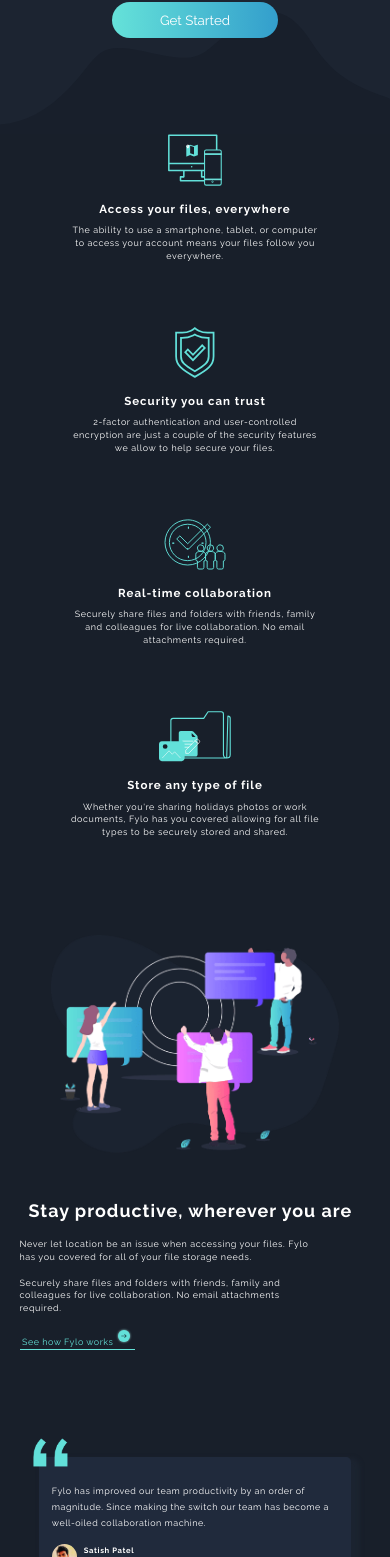
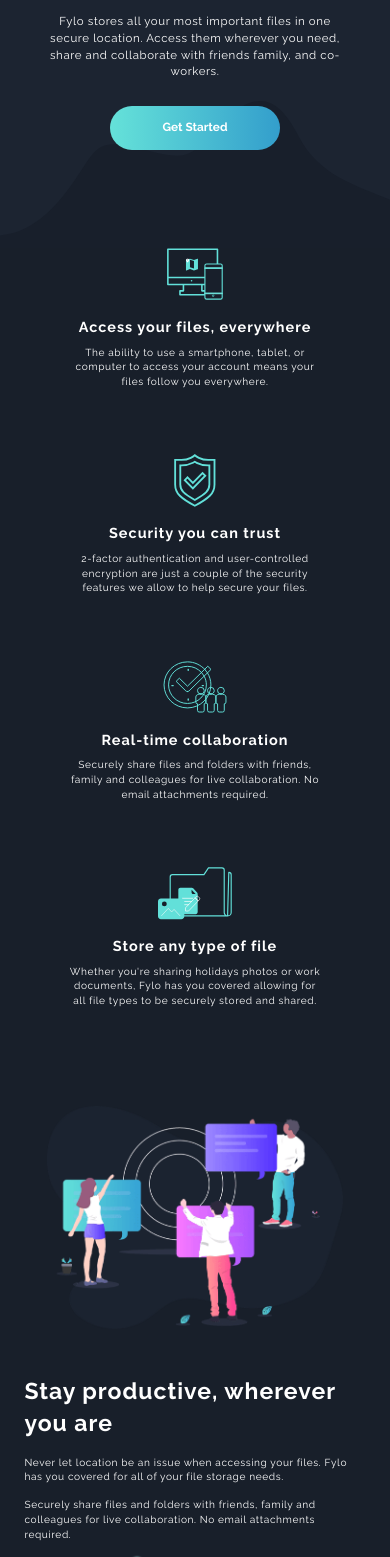
Before and after one commit to StefanSelfTaught/fylo_design, a website: page index.html in a window 390 px wide. Shown: the part 443-2000 px from the top of the page. Drawn offline with Linux system fonts and the light colour scheme.

Commit message:
Small Changes

```diff
--- a/index.html
+++ b/index.html
@@ -12,7 +12,7 @@
 		<nav class="navbar">
 			<img class="navbar__logo" src="images/logo.svg">
 			<ul class="navbar__items">
-				<li class="navbar-item"><a href="/">Feature</a></li>
+				<li class="navbar-item"><a href="/">Features</a></li>
 				<li class="navbar-item"><a href="/">Team</a></li>
 				<li class="navbar-item"><a href="/">Sign in</a></li>
 			</ul>
--- a/sass/_base.scss
+++ b/sass/_base.scss
@@ -36,19 +36,19 @@
 	font-size: 62.5%;
 
 	@media only screen and (max-width: $bp-large) {
-		font-size: 55%;
+		font-size: 56%;
 	}
 
 	@media only screen and (max-width: $bp-medium) {
-		font-size: 50%;
+		font-size: 51%;
   	}
 
   	@media only screen and (max-width: $bp-small) {
-		font-size: 45%;
+		font-size: 46%;
   	}
 
   	@media only screen and (max-width: $bp-smallest) {
-  		font-size: 40%;
+  		font-size: 41%;
   	}
 }
 
--- a/sass/_components.scss
+++ b/sass/_components.scss
@@ -13,12 +13,18 @@
 
 	&-item {
 		@include raleway-font;
-		font-size: 1.4rem;
+		font-size: 1.75rem;
 		font-weight: 400;
 
 		&:not(:last-child) {
 			margin-right: 4rem;
+
+			@media only screen and (max-width: 28.75em) {
+				margin-right: 2.5rem;
+ 			}
 		}
+
+
 
 		a {
 			color: $color-white;
@@ -34,7 +40,7 @@
 		width: 63rem;
 		height: auto;
 
-		@media only screen and (max-width: 26.25rem) {
+		@media only screen and (max-width: 26.25em) {
 			width: 55rem;
  		}
 
@@ -53,7 +59,7 @@
 			margin: 3rem auto;
 			letter-spacing: 1px;
 
-			@media only screen and (max-width: 50rem) {
+			@media only screen and (max-width: 50em) {
 				width: 70%;
  			}
 
@@ -67,9 +73,9 @@
 		}
 
 		p {
-			font-size: 1.6rem;
+			font-size: 1.75rem;
 			width: 42.5%;
-			margin: 2rem auto;
+			margin: 4rem auto;
 			letter-spacing: .6px;
 
 			@media only screen and (max-width: 50rem) {
@@ -90,8 +96,10 @@
 		@include raleway-font;
 		color: $color-white;
 		border: none;
+		font-weight: 700;
+		font-size: 1.8rem;
 		outline: none;
-		padding: 1.3rem 7.5rem;
+		padding: 2rem 8rem;
 		border-radius: 100px;
 		background: linear-gradient(to right, $color-accent-1, $color-accent-2);
 	}
@@ -108,27 +116,39 @@
 		}
 
 		h2 {
-			font-size: 1.8rem;
+			font-size: 2.2rem;
 			margin-bottom: 1rem;
 			margin-top: 2rem;
 		}
 
 		p {
 			font-weight: 400;
-			font-size: 1.4rem;
+			font-size: 1.55rem;
 		}
 	}
 
 	&__img-productive {
 		width: 55rem;
-		margin-right: 2rem;
+		margin-right: 4rem;
 
-		@media only screen and (max-width: $bp-medium) {
-			width: 45rem;
+		@media only screen and (max-width: 73em) {
+			width: 51rem;
   		}
 
   		@media only screen and (max-width: $bp-large) {
 			width: 49rem;
+  		}
+
+		@media only screen and (max-width: 60em) {
+			width: 49rem;
+  		}
+
+		@media only screen and (max-width: 59em) {
+			width: 47rem;
+  		}
+
+		@media only screen and (max-width: $bp-medium) {
+			width: 45rem;
   		}
 
   		@media only screen and (max-width: 53.12em) {
@@ -141,7 +161,7 @@
 			margin-bottom: 7rem;
   		}
 
-  		@media only screen and (max-width: 26.25rem) {
+  		@media only screen and (max-width: 26.25em) {
 			width: 53rem;
  		}
 
@@ -151,31 +171,21 @@
 	}
 
 	&__productive {
-		width: 85%;
-		margin: 0 auto;
-
-		@media only screen and (max-width: 25em) {
-			width: 100%;
- 		}
 
 		h2 {
 			width: 40rem;
-			font-size: 3rem;
+			font-size: 3.5rem;
 			line-height: 1.4;
 			margin-bottom: 2.3rem;
 
 			@media only screen and (max-width: 53.12em) {
-				width: 53rem;
+				width: 100%;
   			}
 
   			@media only screen and (max-width: 50em) {
-				width: 55rem;
+				width: 62rem;
 				margin: 0 auto;
 				margin-bottom: 2.3rem;
-  			}
-
-  			@media only screen and (max-width: 34.3em) {
-				font-size: 2.8rem;
   			}
 
   			@media only screen and (max-width: 26.25rem) {
@@ -188,9 +198,18 @@
 		}
 
 		p {
-			font-size: 1.4rem;
+			font-size: 1.55rem;
 			width: 50rem;
 			margin-bottom: 2rem;
+
+			@media only screen and (max-width: 60em) {
+				width: 48rem;
+  			}
+
+			@media only screen and (max-width: 53.12em) {
+				width: 49rem;
+  			}
+
 			@media only screen and (max-width: 50em) {
 				width: 70rem;
   			}
@@ -206,26 +225,14 @@
   			@media only screen and (max-width: 26.25em) {
 				width: 50rem;
  			}
-
- 			@media only screen and (max-width: 25em) {
-				width: 46rem;
- 			}
 		}
-	}
-
-	.box-hidden {
-		display: none;
-
-		@media only screen and (max-width: 53.125em) {
-			display: block;
-  		}
 	}
 
 	&__btn {
 		color: $color-accent-1;
 		text-decoration: none;
 		border-bottom: 1px solid $color-accent-1;
-		font-size: 1.4rem;
+		font-size: 1.5rem;
 		padding: .4rem;
 		letter-spacing: .5px;
 	}
@@ -249,17 +256,13 @@
 			padding: 4rem 3rem 2rem 3rem;
 
 			@media only screen and (max-width: 53.12em) {
-				padding: 4rem 2rem 2rem 2rem;
+				padding: 5rem 3.5rem 3rem 3.5rem;
   			}
 
 			.impr {
 				letter-spacing: .5px;
-				font-size: 1.35rem;
+				font-size: 1.52rem;
 				line-height: 1.8;
-
-				@media only screen and (max-width: 53.12em) {
-					font-size: 1.4rem;
-  				}
 			}
 
 			&-review {
@@ -282,13 +285,13 @@
 
 
 		&-name {
-			font-size: 1.2rem;
+			font-size: 1.5rem;
 			font-weight: 700;
 			margin-bottom: .5rem;
 		}
 
 		&-position {
-			font-size: .9rem;
+			font-size: 1.1rem;
 		}
 	}
 }
@@ -296,13 +299,13 @@
 .email {
 
 	&__text {
-		font-size: 3rem;
+		font-size: 3.2rem;
 		text-align: center;
 		margin-bottom: 1.5rem;
 	}
 
 	&__paragraph {
-		font-size: 1.45rem;
+		font-size: 1.55rem;
 		margin: 0 auto 4rem auto;
 		width: 85rem;
 
@@ -363,7 +366,7 @@
   		}
 
   		@media only screen and (max-width: $bp-smallest) {
-  			width: 75%;
+  			width: 85%;
   			margin: 0 0 3rem 0;
   			padding: 2rem 0;
   		}
@@ -380,9 +383,10 @@
 		color: $color-white;
 		border: none;
 		outline: none;
-		padding: 1.5rem 3.5rem;
+		font-size: 1.6rem;
+		padding: 2rem 3.5rem;
 		border-radius: 100px;
-		font-weight: 400;
+		font-weight: 700;
 		background: linear-gradient(to right, $color-accent-1, $color-accent-2);
 
 		@media only screen and (max-width: 45em) {
--- a/sass/_layout.scss
+++ b/sass/_layout.scss
@@ -12,7 +12,7 @@
 }
 
 .intro {
-	margin-top: 3rem;
+	margin-top: 6rem;
 	display: flex;
 	flex-direction: column;
 	justify-content: center;
@@ -22,6 +22,13 @@
   	background-size: contain;
  	background-position: center bottom;
 	padding-bottom: 15rem;
+
+	@media only screen and (max-width: $bp-smallest) {
+		background: url("../images/bg-curvy-mobile.svg") no-repeat;
+		background-size: contain;
+ 		background-position: center bottom;
+ 		padding-bottom: 15rem;
+ 	}
 }
 
 
@@ -47,7 +54,7 @@
 	margin: 0 auto 20rem auto;
 	display: flex;
 	align-items: center;
-	justify-content: space-around;
+	justify-content: space-evenly;
 
 	@media only screen and (max-width: 50rem) {
 		flex-direction: column;
@@ -65,12 +72,14 @@
 	grid-template-rows: 1fr;
 	grid-column-gap: 3rem;
 	position: relative;
+
 	@media only screen and (max-width: 53.12em) {
 		width: 80%;
 		grid-column-gap: 4.4rem;
-		grid-template-columns: repeat(auto-fit, minmax(25rem, 1fr));
+		grid-template-columns: repeat(auto-fit, minmax(30rem, 1fr));
 		grid-row-gap: 3rem;
   	}
+
 }
 
 .email {
@@ -78,7 +87,7 @@
 	box-shadow: 5px 5px 12px 2px rgba(11,21,35,0.95);
 	border-radius: 10px;
 	padding: 5rem 0rem;
-	width: 90rem;
+	width: 94rem;
 	margin: 0 auto;
 	top: 14rem;
 	position: relative;
```
Also changed, not shown: css/main.css.
